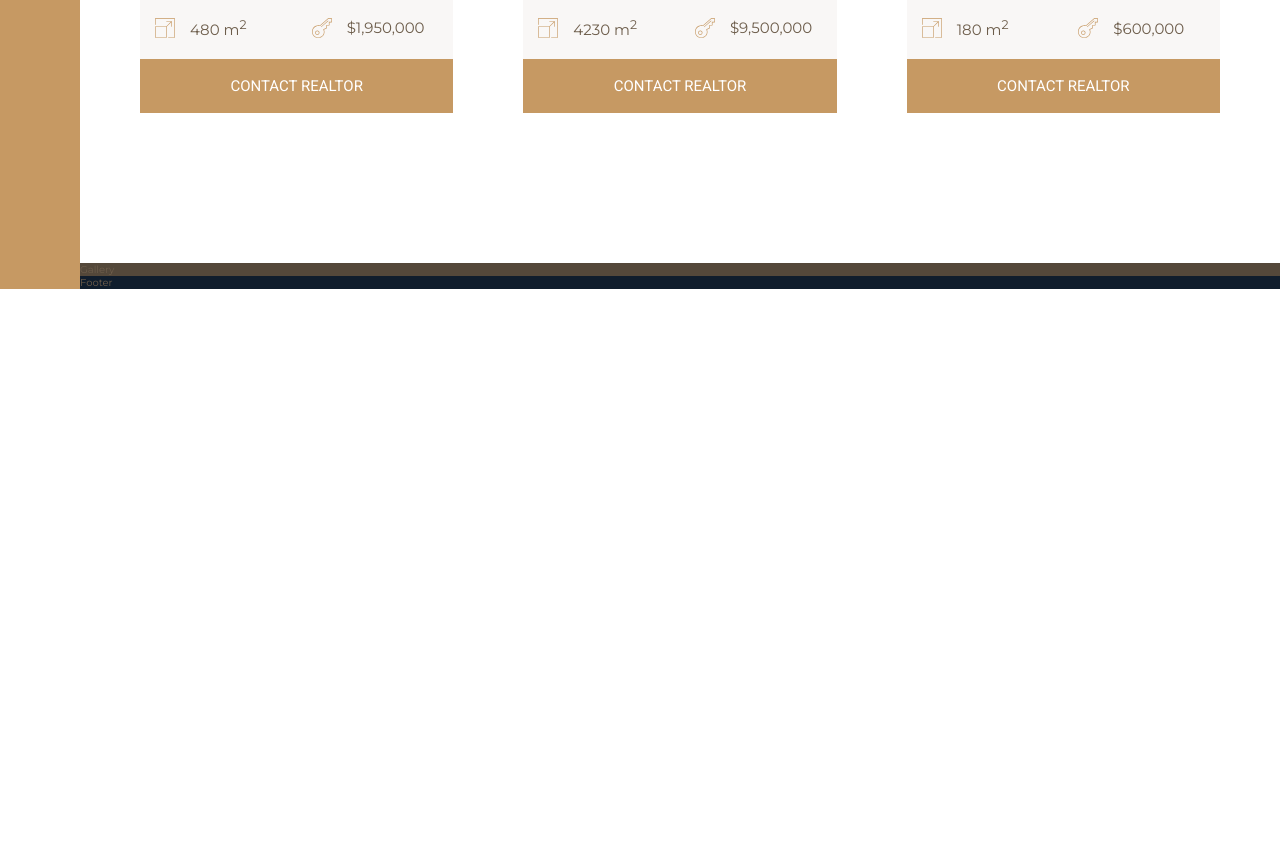
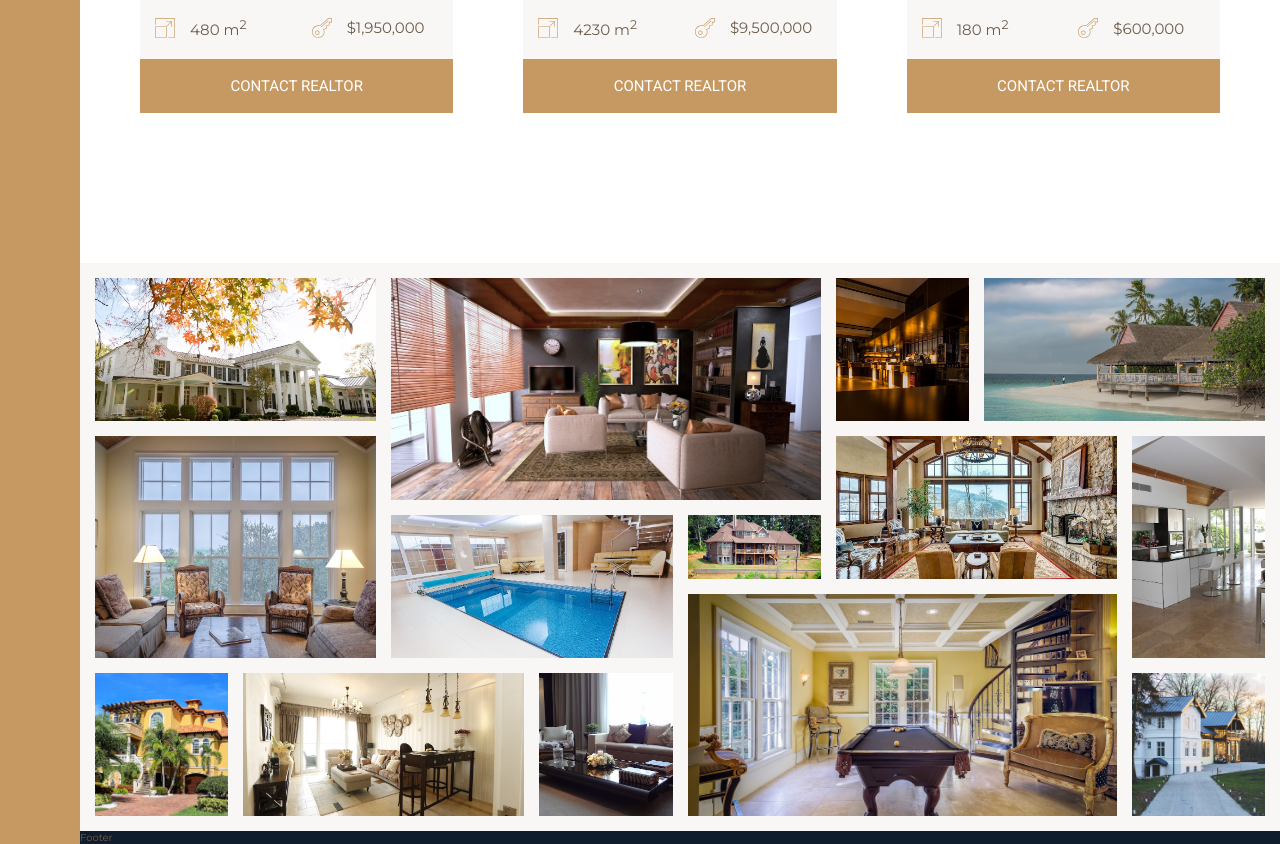
Before and after one commit to mhijack/realty-ui, a website: page index.html in a window 1280 px wide. Shown: the part 2643-3487 px from the top of the page. Before the commit the page ends 2932 px from the top, so only its background shows below. Drawn offline with Linux system fonts and the light colour scheme.

Commit message:
finish gallery section

```diff
--- a/index.html
+++ b/index.html
@@ -322,7 +322,20 @@
     </section>
 
     <section class="gallery">
-        Gallery
+        <figure class="gallery__item gallery__item--1"><img src="img/gal-1.jpeg" alt="Gallery image 1" class="gallery__img"></figure>
+        <figure class="gallery__item gallery__item--2"><img src="img/gal-2.jpeg" alt="Gallery image 2" class="gallery__img"></figure>
+        <figure class="gallery__item gallery__item--3"><img src="img/gal-3.jpeg" alt="Gallery image 3" class="gallery__img"></figure>
+        <figure class="gallery__item gallery__item--4"><img src="img/gal-4.jpeg" alt="Gallery image 4" class="gallery__img"></figure>
+        <figure class="gallery__item gallery__item--5"><img src="img/gal-5.jpeg" alt="Gallery image 5" class="gallery__img"></figure>
+        <figure class="gallery__item gallery__item--6"><img src="img/gal-6.jpeg" alt="Gallery image 6" class="gallery__img"></figure>
+        <figure class="gallery__item gallery__item--7"><img src="img/gal-7.jpeg" alt="Gallery image 7" class="gallery__img"></figure>
+        <figure class="gallery__item gallery__item--8"><img src="img/gal-8.jpeg" alt="Gallery image 8" class="gallery__img"></figure>
+        <figure class="gallery__item gallery__item--9"><img src="img/gal-9.jpeg" alt="Gallery image 9" class="gallery__img"></figure>
+        <figure class="gallery__item gallery__item--10"><img src="img/gal-10.jpeg" alt="Gallery image 10" class="gallery__img"></figure>
+        <figure class="gallery__item gallery__item--11"><img src="img/gal-11.jpeg" alt="Gallery image 11" class="gallery__img"></figure>
+        <figure class="gallery__item gallery__item--12"><img src="img/gal-12.jpeg" alt="Gallery image 12" class="gallery__img"></figure>
+        <figure class="gallery__item gallery__item--13"><img src="img/gal-13.jpeg" alt="Gallery image 13" class="gallery__img"></figure>
+        <figure class="gallery__item gallery__item--14"><img src="img/gal-14.jpeg" alt="Gallery image 14" class="gallery__img"></figure>
     </section>
 
     <footer class="footer">
--- a/sass/_gallery.scss
+++ b/sass/_gallery.scss
@@ -1,5 +1,76 @@
 .gallery {
-    background-color: $color-grey-dark-1;
+    background-color: $color-grey-light-1;
+    padding: 1.5rem;
 
     grid-column: full-start / full-end;
+
+    display: grid;
+    grid-template-columns: repeat(8, 1fr);
+    grid-template-rows: repeat(7, 5vw);
+    grid-gap: 1.5rem;
+
+    &__item {
+        &--1 {
+            grid-column: 1 / span 2;
+            grid-row: 1 / span 2;
+        }
+        &--2 {
+            grid-column: 3 / 6;
+            grid-row: 1 / 4;
+        }
+        &--3 {
+            grid-column: 6 / 7;
+            grid-row: 1 / span 2;
+        }
+        &--4 {
+            grid-column: 7 / 9;
+            grid-row: 1 / 3;
+        }
+        &--5 {
+            grid-column: 1 / 3;
+            grid-row: 3 / 6;
+        }
+        &--6 {
+            grid-column: 3 / 5;
+            grid-row: 4 / 6;
+        }
+        &--7 {
+            grid-column: 5 / 6;
+            grid-row: 4 / 5;
+        }
+        &--8 {
+            grid-column: 6 / 8;
+            grid-row: 3 / 5;
+        }
+        &--9 {
+            grid-column: 8 / 9;
+            grid-row: 3 / 6;
+        }
+        &--10 {
+            grid-column: 1 / 2;
+            grid-row: 6 / 8;
+        }
+        &--11 {
+            grid-column: 2 / span 2;
+            grid-row: 6 / 8;
+        }
+        &--12 {
+            grid-column: 4 / 5;
+            grid-row: 6 / 8;
+        }
+        &--13 {
+            grid-column: 5 / span 3;
+            grid-row: 5 / 8;
+        }
+        &--14 {
+            grid-column: 8 / 9;
+            grid-row: 6 / 8;
+        }
+    }
+    &__img {
+        object-fit: cover;
+        width: 100%;
+        height: 100%;
+        display: block;
+    }
 }
```
Also changed, not shown: public/style.css.
